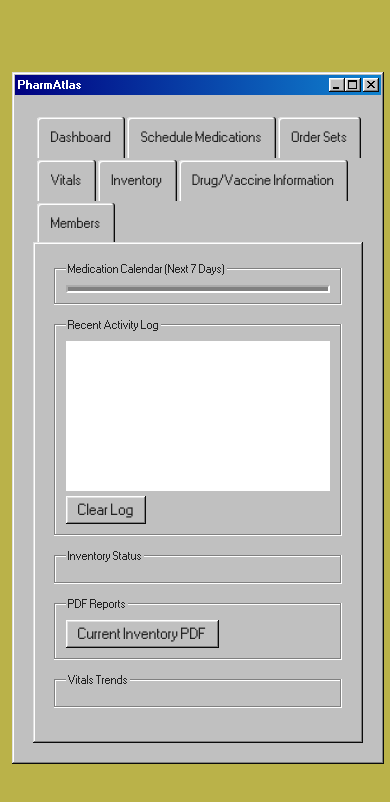
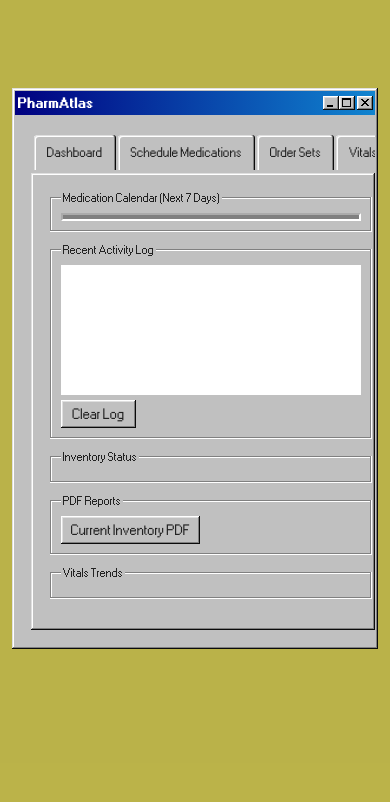
Before and after one commit to DanielAU11/pharm-atlas, an Electron app: page index.html in a window 390 px wide. Drawn offline with nearby package versions, Linux system fonts and the light colour scheme; no server answers.

Commit message:
Refine iPhone mobile layout

```diff
--- a/style.css
+++ b/style.css
@@ -199,49 +199,87 @@ fieldset {
 }
 
 @media screen and (max-width: 760px) {
+    * {
+        box-sizing: border-box;
+    }
+
     html {
-        -webkit-text-size-adjust: 115%;
+        -webkit-text-size-adjust: 100%;
         min-height: 100%;
         background-color: #aca22293;
+        overflow-x: hidden;
     }
 
     body {
         box-sizing: border-box;
         min-height: 100vh;
         margin: 0 !important;
-        padding-top: max(72px, calc(env(safe-area-inset-top) + 54px)) !important;
+        padding-top: max(88px, calc(env(safe-area-inset-top) + 62px)) !important;
         padding-right: max(12px, env(safe-area-inset-right)) !important;
         padding-bottom: max(24px, env(safe-area-inset-bottom)) !important;
         padding-left: max(12px, env(safe-area-inset-left)) !important;
-        font-size: 14px;
+        font-size: 12px;
+        overflow-x: hidden;
     }
 
     body > .window {
-        width: 100% !important;
-        max-width: 480px;
+        width: calc(100vw - max(24px, calc(env(safe-area-inset-left) + env(safe-area-inset-right) + 24px))) !important;
+        max-width: 430px;
         margin: 0 auto !important;
+        overflow: hidden;
     }
 
     .window-body {
-        padding: 10px;
-        font-size: 14px;
+        width: 100%;
+        min-width: 0;
+        padding: 8px;
+        font-size: 12px;
+        overflow-x: hidden;
+    }
+
+    .tabs,
+    .window[role="tabpanel"],
+    .window[role="tabpanel"] > .window-body,
+    fieldset {
+        max-width: 100%;
+        min-width: 0;
+        overflow-x: hidden;
     }
 
     menu[role="tablist"] {
         display: flex;
-        flex-wrap: wrap;
+        flex-wrap: nowrap;
         gap: 2px;
-        padding-left: 4px;
-        margin-top: 4px;
+        max-width: 100%;
+        margin: 4px 0 0;
+        padding: 0 0 3px 3px;
+        overflow-x: auto;
+        overflow-y: hidden;
+        -webkit-overflow-scrolling: touch;
+        white-space: nowrap;
+        scrollbar-width: none;
+    }
+
+    menu[role="tablist"]::-webkit-scrollbar {
+        display: none;
     }
 
     menu[role="tablist"] li[role="tab"] {
-        min-height: 30px;
+        flex: 0 0 auto;
+        min-height: 26px;
     }
 
     menu[role="tablist"] a {
         display: inline-block;
-        padding: 7px 8px;
+        padding: 5px 7px;
+        font-size: 12px;
+    }
+
+    .title-bar {
+        min-height: 24px;
+    }
+
+    .title-bar-text {
         font-size: 13px;
     }
 
@@ -250,26 +288,44 @@ fieldset {
         flex-wrap: wrap;
     }
 
+    .field-row-stacked,
+    .field-row-stacked input,
+    .field-row-stacked textarea {
+        max-width: 100%;
+    }
+
     input,
     select,
     textarea,
     button {
-        font-size: 14px;
+        max-width: 100%;
+        font-size: 13px;
         min-height: 28px;
     }
 
+    button {
+        padding-left: 10px;
+        padding-right: 10px;
+    }
+
     fieldset {
-        margin-bottom: 14px;
-        padding: 10px;
+        margin-bottom: 12px;
+        padding: 9px;
     }
 
     #calendar-grid {
-        grid-template-columns: repeat(2, minmax(0, 1fr)) !important;
-        gap: 4px !important;
+        grid-template-columns: repeat(7, minmax(46px, 1fr)) !important;
+        gap: 2px !important;
+        overflow: hidden;
+    }
+
+    #calendar-grid > div {
+        min-width: 0;
+        font-size: 10px !important;
     }
 
     #history-log {
-        height: 150px !important;
+        height: 130px !important;
     }
 
     .inventory-status-grid,
@@ -277,8 +333,47 @@ fieldset {
         grid-template-columns: 1fr;
     }
 
+    #panel-inventory fieldset:first-child .field-row {
+        display: grid;
+        grid-template-columns: 86px minmax(0, 1fr);
+        align-items: center;
+        column-gap: 8px;
+        row-gap: 7px;
+    }
+
+    #panel-inventory fieldset:first-child .field-row input:not([type="checkbox"]),
+    #panel-inventory fieldset:first-child .field-row select {
+        width: 100% !important;
+        min-width: 0;
+    }
+
+    #panel-inventory fieldset:first-child .field-row button {
+        grid-column: 1 / -1;
+        justify-self: stretch;
+    }
+
+    #panel-inventory fieldset:first-child .field-row input[type="checkbox"] {
+        justify-self: start;
+    }
+
+    #panel-inventory fieldset:first-child .field-row input[type="checkbox"] + label {
+        grid-column: 2;
+    }
+
+    #panel-inventory .sunken-panel,
+    #panel-vitals .sunken-panel,
+    #panel-schedules .sunken-panel {
+        overflow-x: auto !important;
+        -webkit-overflow-scrolling: touch;
+    }
+
+    #panel-inventory table,
+    #panel-vitals table {
+        min-width: 620px;
+    }
+
     .drug-info-frame {
-        height: 420px;
+        height: 360px;
     }
 
     .member-profile-window {
--- a/www/style.css
+++ b/www/style.css
@@ -199,49 +199,87 @@ fieldset {
 }
 
 @media screen and (max-width: 760px) {
+    * {
+        box-sizing: border-box;
+    }
+
     html {
-        -webkit-text-size-adjust: 115%;
+        -webkit-text-size-adjust: 100%;
         min-height: 100%;
         background-color: #aca22293;
+        overflow-x: hidden;
     }
 
     body {
         box-sizing: border-box;
         min-height: 100vh;
         margin: 0 !important;
-        padding-top: max(72px, calc(env(safe-area-inset-top) + 54px)) !important;
+        padding-top: max(88px, calc(env(safe-area-inset-top) + 62px)) !important;
         padding-right: max(12px, env(safe-area-inset-right)) !important;
         padding-bottom: max(24px, env(safe-area-inset-bottom)) !important;
         padding-left: max(12px, env(safe-area-inset-left)) !important;
-        font-size: 14px;
+        font-size: 12px;
+        overflow-x: hidden;
     }
 
     body > .window {
-        width: 100% !important;
-        max-width: 480px;
+        width: calc(100vw - max(24px, calc(env(safe-area-inset-left) + env(safe-area-inset-right) + 24px))) !important;
+        max-width: 430px;
         margin: 0 auto !important;
+        overflow: hidden;
     }
 
     .window-body {
-        padding: 10px;
-        font-size: 14px;
+        width: 100%;
+        min-width: 0;
+        padding: 8px;
+        font-size: 12px;
+        overflow-x: hidden;
+    }
+
+    .tabs,
+    .window[role="tabpanel"],
+    .window[role="tabpanel"] > .window-body,
+    fieldset {
+        max-width: 100%;
+        min-width: 0;
+        overflow-x: hidden;
     }
 
     menu[role="tablist"] {
         display: flex;
-        flex-wrap: wrap;
+        flex-wrap: nowrap;
         gap: 2px;
-        padding-left: 4px;
-        margin-top: 4px;
+        max-width: 100%;
+        margin: 4px 0 0;
+        padding: 0 0 3px 3px;
+        overflow-x: auto;
+        overflow-y: hidden;
+        -webkit-overflow-scrolling: touch;
+        white-space: nowrap;
+        scrollbar-width: none;
+    }
+
+    menu[role="tablist"]::-webkit-scrollbar {
+        display: none;
     }
 
     menu[role="tablist"] li[role="tab"] {
-        min-height: 30px;
+        flex: 0 0 auto;
+        min-height: 26px;
     }
 
     menu[role="tablist"] a {
         display: inline-block;
-        padding: 7px 8px;
+        padding: 5px 7px;
+        font-size: 12px;
+    }
+
+    .title-bar {
+        min-height: 24px;
+    }
+
+    .title-bar-text {
         font-size: 13px;
     }
 
@@ -250,26 +288,44 @@ fieldset {
         flex-wrap: wrap;
     }
 
+    .field-row-stacked,
+    .field-row-stacked input,
+    .field-row-stacked textarea {
+        max-width: 100%;
+    }
+
     input,
     select,
     textarea,
     button {
-        font-size: 14px;
+        max-width: 100%;
+        font-size: 13px;
         min-height: 28px;
     }
 
+    button {
+        padding-left: 10px;
+        padding-right: 10px;
+    }
+
     fieldset {
-        margin-bottom: 14px;
-        padding: 10px;
+        margin-bottom: 12px;
+        padding: 9px;
     }
 
     #calendar-grid {
-        grid-template-columns: repeat(2, minmax(0, 1fr)) !important;
-        gap: 4px !important;
+        grid-template-columns: repeat(7, minmax(46px, 1fr)) !important;
+        gap: 2px !important;
+        overflow: hidden;
+    }
+
+    #calendar-grid > div {
+        min-width: 0;
+        font-size: 10px !important;
     }
 
     #history-log {
-        height: 150px !important;
+        height: 130px !important;
     }
 
     .inventory-status-grid,
@@ -277,8 +333,47 @@ fieldset {
         grid-template-columns: 1fr;
     }
 
+    #panel-inventory fieldset:first-child .field-row {
+        display: grid;
+        grid-template-columns: 86px minmax(0, 1fr);
+        align-items: center;
+        column-gap: 8px;
+        row-gap: 7px;
+    }
+
+    #panel-inventory fieldset:first-child .field-row input:not([type="checkbox"]),
+    #panel-inventory fieldset:first-child .field-row select {
+        width: 100% !important;
+        min-width: 0;
+    }
+
+    #panel-inventory fieldset:first-child .field-row button {
+        grid-column: 1 / -1;
+        justify-self: stretch;
+    }
+
+    #panel-inventory fieldset:first-child .field-row input[type="checkbox"] {
+        justify-self: start;
+    }
+
+    #panel-inventory fieldset:first-child .field-row input[type="checkbox"] + label {
+        grid-column: 2;
+    }
+
+    #panel-inventory .sunken-panel,
+    #panel-vitals .sunken-panel,
+    #panel-schedules .sunken-panel {
+        overflow-x: auto !important;
+        -webkit-overflow-scrolling: touch;
+    }
+
+    #panel-inventory table,
+    #panel-vitals table {
+        min-width: 620px;
+    }
+
     .drug-info-frame {
-        height: 420px;
+        height: 360px;
     }
 
     .member-profile-window {
```
